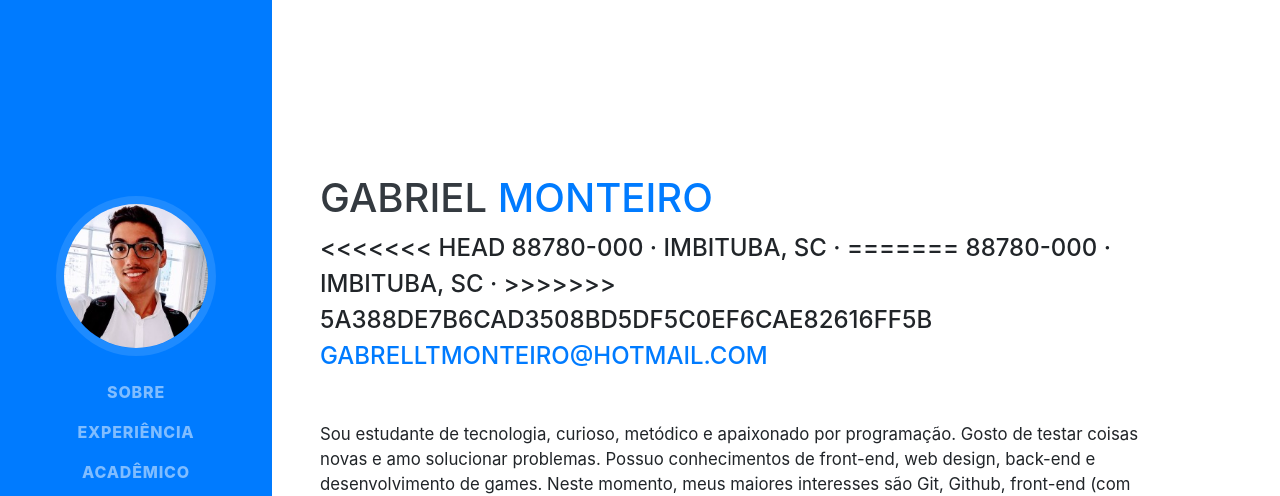
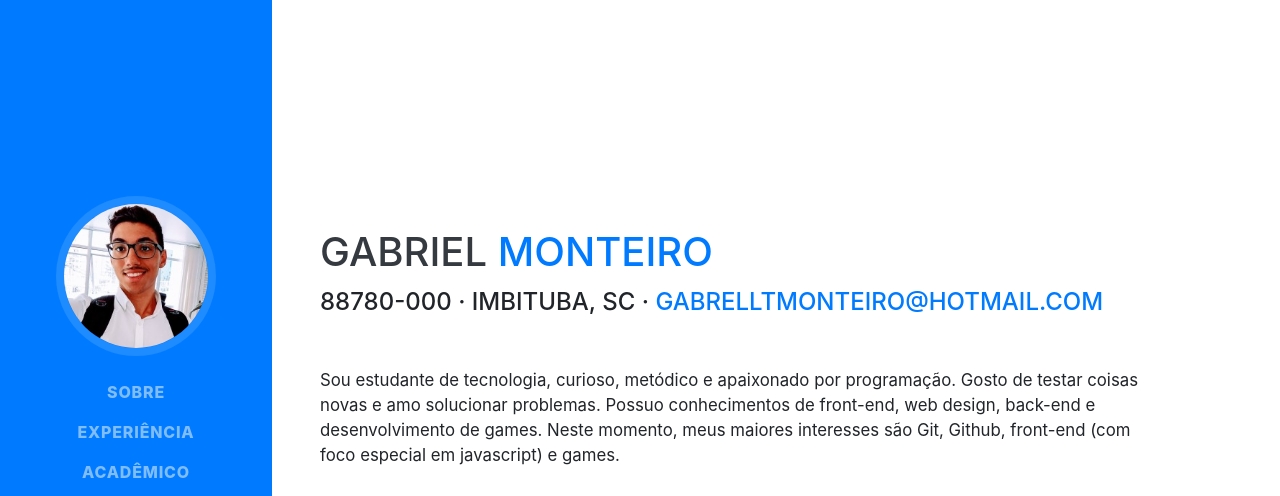
Before and after one commit to gabrielltmonteiro/gabrielltmonteiro.github.io, a website with bundled scripts: page index.html in a window 1280 px wide. Shown: the top 496 px of the page. Built offline with nearby package versions, Linux system fonts and the light colour scheme; a web font is replaced by a local one.

Commit message:
correção de bug

```diff
--- a/index.html
+++ b/index.html
@@ -63,11 +63,7 @@
           <span class="text-primary">Monteiro</span>
         </h1>
         <div class="subheading mt-2 mb-5">
-<<<<<<< HEAD
           88780-000 · Imbituba, SC ·
-=======
-          88780-000 · Imbituba, SC ·
->>>>>>> 5a388de7b6cad3508bd5df5c0ef6cae82616ff5b
           <a href="mailto:gabrielltmonteiro@hotmail.com">gabrelltmonteiro@hotmail.com</a>
         </div>
         <p class="lead mb-5">Sou estudante de tecnologia, curioso, metódico e apaixonado por programação. Gosto de testar coisas novas e amo solucionar problemas. Possuo conhecimentos de front-end, web design, back-end e desenvolvimento de games. Neste momento, meus maiores interesses são Git, Github, front-end (com foco especial em javascript) e games.</p>
```
